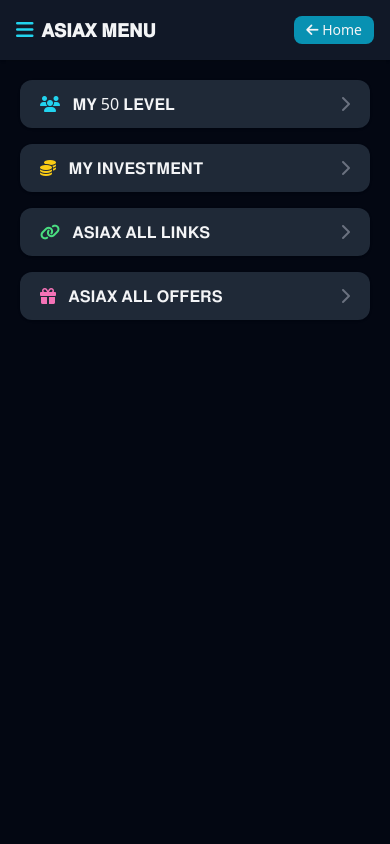
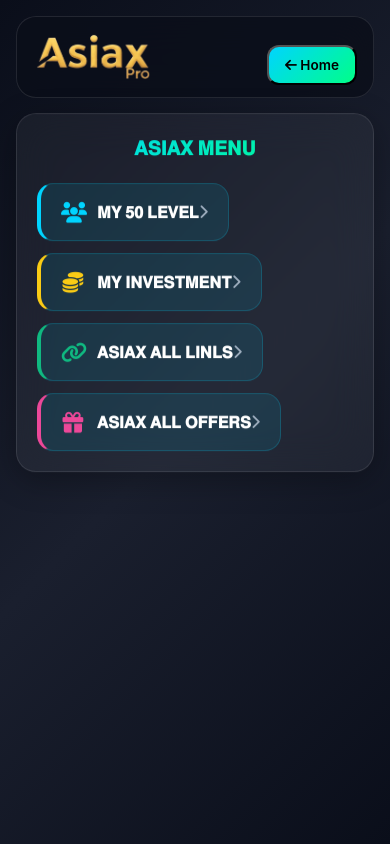
Before and after one commit to asiaxcoin/asiaxpro, a plain HTML site: page axmenu.html in a window 390 px wide. Drawn offline with nearby package versions, Linux system fonts and the light colour scheme.

Commit message:
Revamp axmenu.html for mobile UI with Bootstrap

```diff
--- a/axmenu.html
+++ b/axmenu.html
@@ -1,48 +1,149 @@
-<!DOCTYPE html>
-<html lang="en">
+<!doctype html>
+<html lang="hi">
 <head>
-  <meta charset="UTF-8">
-  <meta name="viewport" content="width=device-width, initial-scale=1.0">
-  <title>ASIAX Menu</title>
-  <script src="https://cdn.tailwindcss.com"></script>
-  <link rel="stylesheet" href="https://cdnjs.cloudflare.com/ajax/libs/font-awesome/6.4.0/css/all.min.css">
+  <meta charset="utf-8" />
+  <meta name="viewport" content="width=device-width,initial-scale=1,maximum-scale=1,user-scalable=no" />
+  <title>ASIAX MENU - Mobile UI</title>
+  <link href="https://cdn.jsdelivr.net/npm/bootstrap@5.3.3/dist/css/bootstrap.min.css" rel="stylesheet">
+  <link href="https://cdnjs.cloudflare.com/ajax/libs/font-awesome/6.5.0/css/all.min.css" rel="stylesheet">
+
+  <style>
+    :root {
+      --bg: #0a0e1a; --card: rgba(20, 30, 50, 0.8); --glass: rgba(255,255,255,0.05);
+      --accent: #00d4ff; --success: #00ff88; --warning: #ffaa00; --error: #ff4757;
+      --yellow: #facc15; --pink: #ec4899; --green: #10b981; --muted: #a0b0c0;
+    }
+    * { margin:0; padding:0; box-sizing:border-box; }
+    html, body { height:100%; font-family:'Inter',system-ui,sans-serif; }
+    body {
+      background: linear-gradient(135deg, #0a0e1a 0%, #1a1f2e 50%, #0a0e1a 100%);
+      color: #e8f0ff; padding-bottom: 20px; overflow-x: hidden;
+    }
+    .app { max-width: 420px; margin: 0 auto; padding: 16px; }
+
+    .topbar {
+      display: flex; justify-content: space-between; align-items: center;
+      padding: 12px 16px; margin-bottom: 16px; backdrop-filter: blur(20px);
+      background: rgba(10,14,26,0.8); border-radius: 20px; border: 1px solid rgba(255,255,255,0.1);
+    }
+    .brand { display: flex; align-items: center; gap: 12px; }
+    .custom-logo { width: 120px; height: 48px; object-fit: contain; }
+    .menu-title {
+      font-size: 1.2rem; font-weight: 700;
+      background: linear-gradient(135deg, var(--accent), #00ff88);
+      -webkit-background-clip: text; -webkit-text-fill-color: transparent;
+    }
+
+    .card-app {
+      background: var(--glass); border: 1px solid rgba(255,255,255,0.1); border-radius: 20px;
+      padding: 20px; margin-bottom: 16px; backdrop-filter: blur(20px);
+      box-shadow: 0 8px 32px rgba(0,0,0,0.3); animation: float 6s ease-in-out infinite;
+    }
+    @keyframes float { 0%,100%{transform:translateY(0)} 50%{transform:translateY(-4px)} }
+
+    /* ✅ CYAN MENU ITEMS - FULL GLOW! */
+    .menu-item {
+      border-radius: 16px; padding: 16px 20px; margin-bottom: 12px; border: none;
+      transition: all 0.3s; display: flex; justify-content: space-between; align-items: center;
+      background: rgba(0,212,255,0.1); /* CYAN BG */
+      border: 1px solid rgba(0,212,255,0.2); /* CYAN BORDER */
+    }
+    .menu-item:hover {
+      transform: translateX(8px);
+      box-shadow: 0 8px 25px rgba(0,212,255,0.3); /* CYAN GLOW */
+      border-color: var(--accent);
+    }
+    .menu-item:last-child { margin-bottom: 0; }
+
+    .menu-icon { font-size: 1.3rem; margin-right: 12px; width: 24px; text-align: center; }
+    .menu-text { font-weight: 600; font-size: 1rem; flex: 1; }
+    .menu-arrow { font-size: 0.9rem; color: var(--muted); }
+
+    /* ICON COLORS */
+    .team-item { border-left: 4px solid var(--accent); }
+    .team-item .menu-icon { color: var(--accent); }
+
+    .invest-item { border-left: 4px solid var(--yellow); }
+    .invest-item .menu-icon { color: var(--yellow); }
+
+    .links-item { border-left: 4px solid var(--green); }
+    .links-item .menu-icon { color: var(--green); }
+
+    .offers-item { border-left: 4px solid var(--pink); }
+    .offers-item .menu-icon { color: var(--pink); }
+
+    .home-btn {
+      background: linear-gradient(135deg, var(--accent), #00ff88); color: #000;
+      border-radius: 12px; padding: 8px 16px; font-size: 0.85rem; font-weight: 600;
+      min-height: auto; min-width: 80px; white-space: nowrap; margin-top: 16px;
+    }
+
+    @media (max-width: 360px) {
+      .app { padding: 12px; }
+      .card-app { padding: 16px; }
+      .menu-item { padding: 14px 16px; }
+    }
+  </style>
 </head>
+<body>
+  <div class="app">
+    <!-- TOPBAR WITH LOGO -->
+    <div class="topbar">
+      <div class="brand">
+        <img src="prologo.png" class="custom-logo" alt="ASIAX" />
+      </div>
+      <button id="homeBtn" class="home-btn">
+        <i class="fas fa-arrow-left"></i> Home
+      </button>
+    </div><!-- MAIN MENU CARDS -->
+    <div class="card-app">
+      <div style="text-align:center;margin-bottom:20px;">
+        <div class="menu-title">𝐀𝐒𝐈𝐀𝐗 𝐌𝐄𝐍𝐔</div>
+      </div>
 
-<body class="bg-gray-950 text-gray-100 min-h-screen flex flex-col">
+      <!-- TEAM BUTTON -->
+      <button class="menu-item team-item" onclick="window.location.href='axteam50.html'">
+        <div style="display:flex;align-items:center;">
+          <i class="fas fa-users menu-icon"></i>
+         <span class="menu-text" style="color: white !important;">𝐌𝐘 𝟓𝟎 𝐋𝐄𝐕𝐄𝐋</span>
+        </div>
+        <i class="fas fa-chevron-right menu-arrow"></i>
+      </button>
 
-  <!-- Top bar -->
-  <div class="flex justify-between items-center bg-gray-900 p-4 shadow">
-    <div class="flex items-center space-x-2">
-      <i class="fa-solid fa-bars text-xl text-cyan-400"></i>
-      <h1 class="text-lg font-semibold">𝐀𝐒𝐈𝐀𝐗 𝐌𝐄𝐍𝐔</h1>
+      <!-- INVESTMENT BUTTON -->
+      <button class="menu-item invest-item" onclick="window.location.href='axmyinvest.html'">
+        <div style="display:flex;align-items:center;">
+          <i class="fas fa-coins menu-icon"></i>
+          <span class="menu-text" style="color: white !important;">𝐌𝐘 𝐈𝐍𝐕𝐄𝐒𝐓𝐌𝐄𝐍𝐓</span>
+        </div>
+        <i class="fas fa-chevron-right menu-arrow"></i>
+      </button>
+
+      <!-- LINKS BUTTON -->
+      <button class="menu-item links-item" onclick="window.open('https://t.me/asiax_pro')">
+        <div style="display:flex;align-items:center;">
+          <i class="fas fa-link menu-icon"></i>
+          <span class="menu-text" style="color: white !important;">𝐀𝐒𝐈𝐀𝐗 𝐀𝐋𝐋 𝐋𝐈𝐍𝐋𝐒</span>
+        </div>
+        <i class="fas fa-chevron-right menu-arrow"></i>
+      </button>
+
+      <!-- OFFERS BUTTON -->
+      <button class="menu-item offers-item" onclick="window.open('https://t.me/asiax_offers')">
+        <div style="display:flex;align-items:center;">
+          <i class="fas fa-gift menu-icon"></i>
+          <span class="menu-text" style="color: white !important;">𝐀𝐒𝐈𝐀𝐗 𝐀𝐋𝐋 𝐎𝐅𝐅𝐄𝐑𝐒</span>
+        </div>
+        <i class="fas fa-chevron-right menu-arrow"></i>
+      </button>
     </div>
-    <button onclick="window.location.href='axpro.html'" class="bg-cyan-600 hover:bg-cyan-500 px-3 py-1 rounded-lg text-sm font-medium">
-      <i class="fa-solid fa-arrow-left"></i> Home
-    </button>
   </div>
 
-  <!-- Menu options -->
-  <div class="flex flex-col gap-4 p-5">
-    <button onclick="window.location.href='axteam50.html'" class="w-full bg-gray-800 hover:bg-gray-700 text-left px-5 py-3 rounded-xl shadow flex justify-between items-center">
-      <span><i class="fa-solid fa-users text-cyan-400"></i> &nbsp; 𝐌𝐘 50 𝐋𝐄𝐕𝐄𝐋</span>
-      <i class="fa-solid fa-chevron-right text-gray-500"></i>
-    </button>
-
-    <button onclick="window.location.href='axmyinvest.html'" class="w-full bg-gray-800 hover:bg-gray-700 text-left px-5 py-3 rounded-xl shadow flex justify-between items-center">
-      <span><i class="fa-solid fa-coins text-yellow-400"></i> &nbsp; 𝐌𝐘 𝐈𝐍𝐕𝐄𝐒𝐓𝐌𝐄𝐍𝐓</span>
-      <i class="fa-solid fa-chevron-right text-gray-500"></i>
-    </button>
-
-    <button onclick="window.open('https://t.me/asiax_pro')" class="w-full bg-gray-800 hover:bg-gray-700 text-left px-5 py-3 rounded-xl shadow flex justify-between items-center">
-      <span><i class="fa-solid fa-link text-green-400"></i> &nbsp; 𝐀𝐒𝐈𝐀𝐗 𝐀𝐋𝐋 𝐋𝐈𝐍𝐊𝐒</span>
-      <i class="fa-solid fa-chevron-right text-gray-500"></i>
-    </button>
-
-    <button onclick="window.open('https://t.me/asiax_offers')" class="w-full bg-gray-800 hover:bg-gray-700 text-left px-5 py-3 rounded-xl shadow flex justify-between items-center">
-      <span><i class="fa-solid fa-gift text-pink-400"></i> &nbsp; 𝐀𝐒𝐈𝐀𝐗 𝐀𝐋𝐋 𝐎𝐅𝐅𝐄𝐑𝐒</span>
-      <i class="fa-solid fa-chevron-right text-gray-500"></i>
-    </button>
-  </div>
-
+  <script>
+    // HOME BUTTON
+    document.getElementById('homeBtn').onclick = () => {
+      window.location.href = 'axpro.html'; // YE BADALO!
+    };
+  </script>
 </body>
 </html>
```
